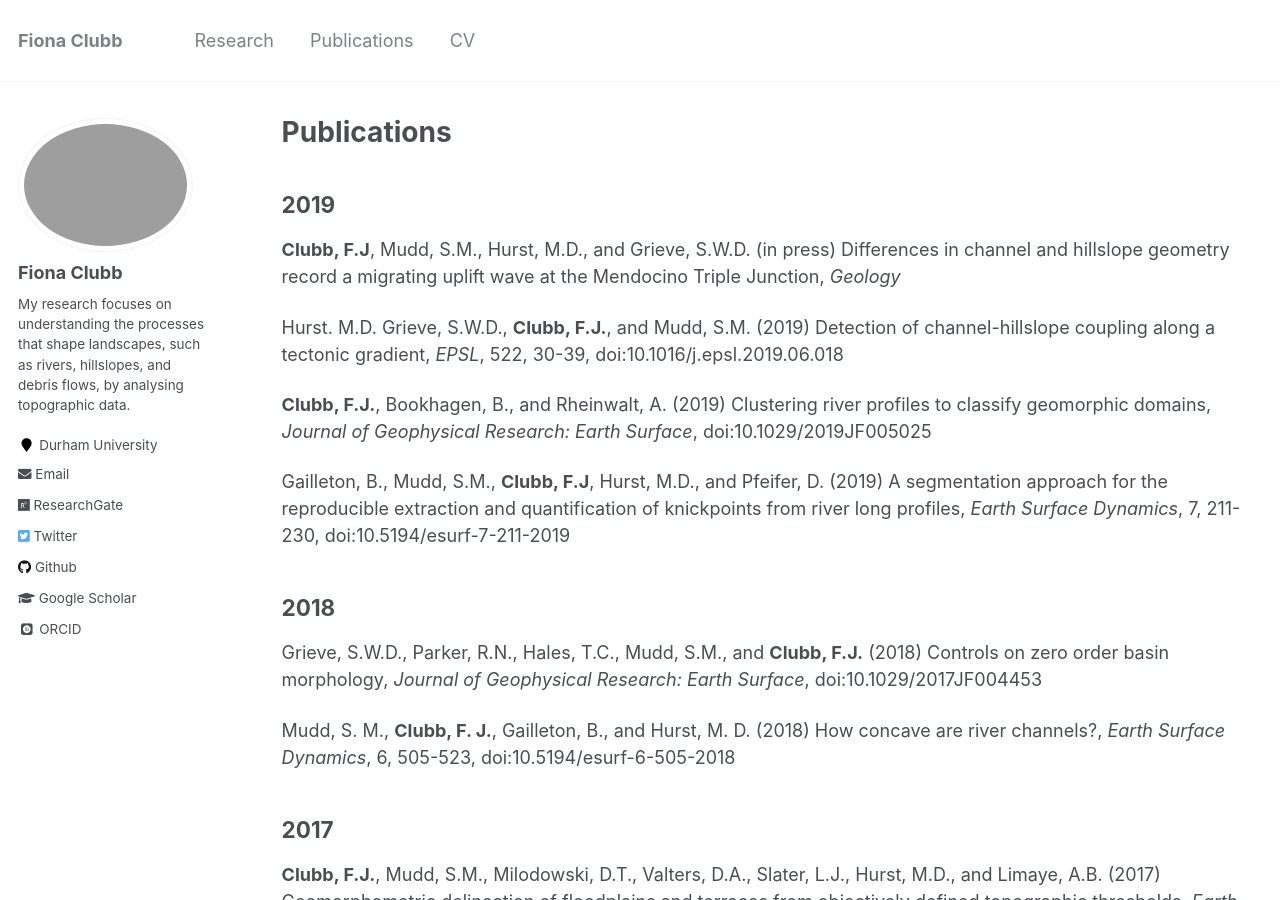
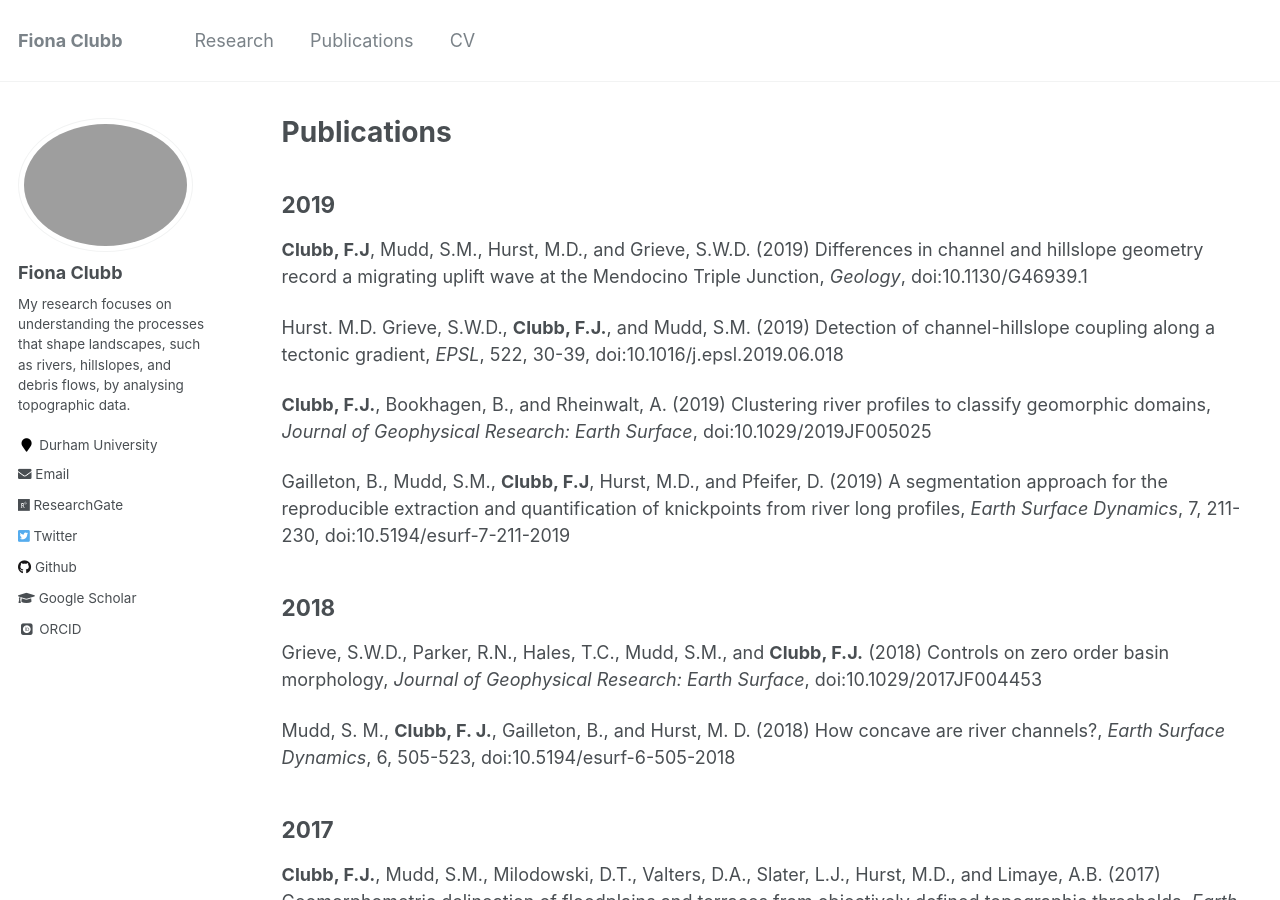
Before and after one commit to fclubb/fclubb.github.io, a Jekyll site: the page built from _pages/publications.md, in a window 1280 px wide and 900 px high. Built offline with Jekyll 4.4.1, drawn with Linux system fonts in a browser that asks for light colours; some web fonts are replaced.

Commit message:
Updating publications

```diff
--- a/_pages/publications.md
+++ b/_pages/publications.md
@@ -7,7 +7,7 @@ author_profile: true
 
 ## 2019
 
-**Clubb, F.J**, Mudd, S.M., Hurst, M.D., and Grieve, S.W.D. (in press) Differences in channel and hillslope geometry record a migrating uplift wave at the Mendocino Triple Junction, _Geology_
+**Clubb, F.J**, Mudd, S.M., Hurst, M.D., and Grieve, S.W.D. (2019) Differences in channel and hillslope geometry record a migrating uplift wave at the Mendocino Triple Junction, _Geology_, doi:10.1130/G46939.1
 
 Hurst. M.D. Grieve, S.W.D., **Clubb, F.J.**, and Mudd, S.M. (2019) Detection of channel-hillslope coupling along a tectonic gradient, _EPSL_, 522, 30-39, doi:10.1016/j.epsl.2019.06.018
 
```
